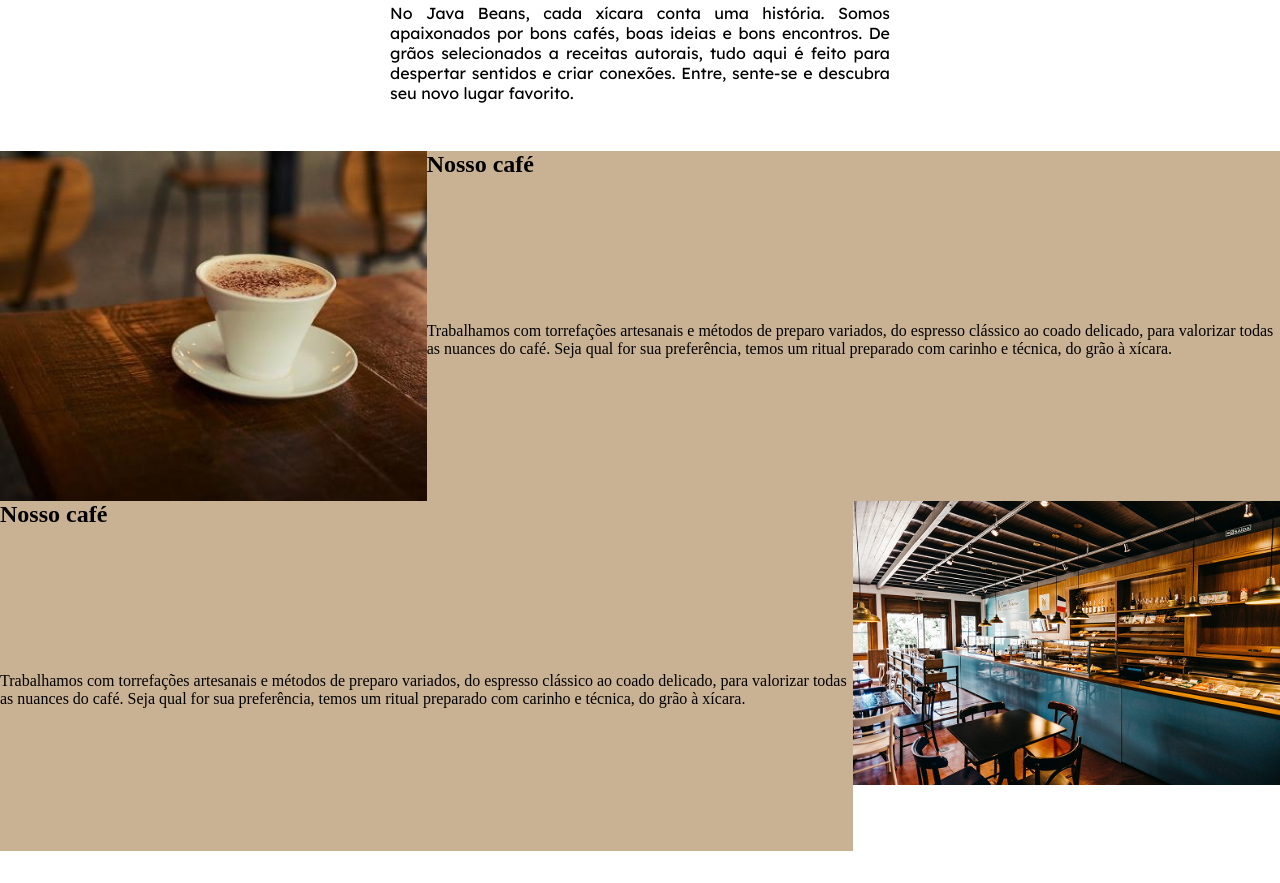
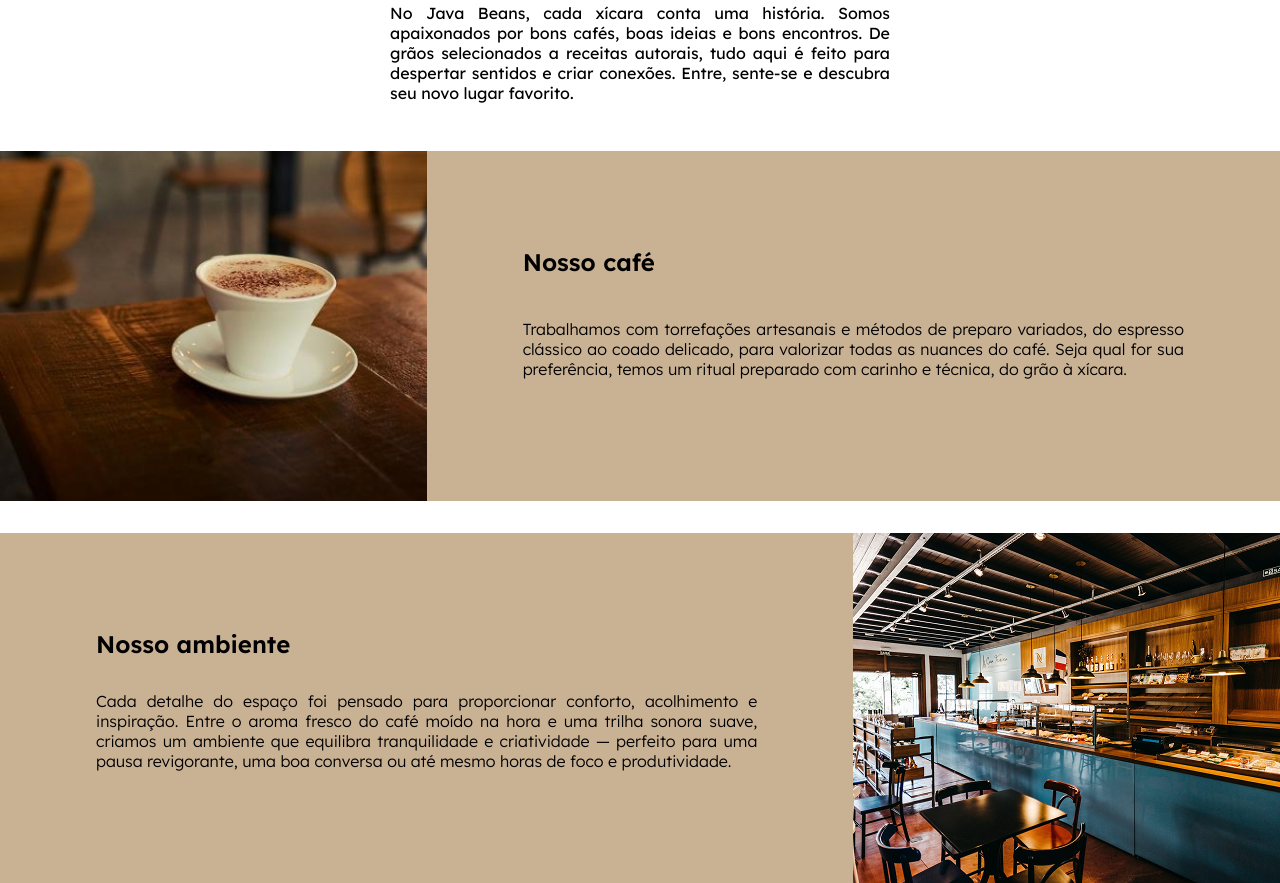
Before and after one commit to lucasfratus/javabeans, a plain HTML site: page index.html in a window 1280 px wide. Shown: the part 619-1502 px from the top of the page. Before the commit the page ends 1470 px from the top, so only its background shows below. Drawn offline with Linux system fonts and the light colour scheme; a web font is replaced by a local one.

Commit message:
feat: seção cafe e ambiente pronto

```diff
--- a/index.html
+++ b/index.html
@@ -49,12 +49,13 @@
       </div>
       <div class="area">
         <div class="text">
-          <h2>Nosso café</h2>
+          <h2>Nosso ambiente</h2>
           <p>
-            Trabalhamos com torrefações artesanais e métodos de preparo
-            variados, do espresso clássico ao coado delicado, para valorizar
-            todas as nuances do café. Seja qual for sua preferência, temos um
-            ritual preparado com carinho e técnica, do grão à xícara.
+            Cada detalhe do espaço foi pensado para proporcionar conforto,
+            acolhimento e inspiração. Entre o aroma fresco do café moído na hora
+            e uma trilha sonora suave, criamos um ambiente que equilibra
+            tranquilidade e criatividade — perfeito para uma pausa revigorante,
+            uma boa conversa ou até mesmo horas de foco e produtividade.
           </p>
         </div>
         <img src="images/area.png" alt="imagem da cafeteria" />
--- a/styles/index.css
+++ b/styles/index.css
@@ -60,16 +60,19 @@ header {
 }
 
 .about {
-  display: grid;
-  grid-template-columns: repeat(3, 1fr);
-  grid-template-rows: 350px 350px;
+  display: flex;
+  flex-direction: column;
+  gap: 32px;
   height: fit-content;
-  width: 100%;
 }
 
 .about .coffee,
 .about .area {
-  display: contents; /* faz os filhos diretos participar do grid pai*/
+  display: grid;
+  grid-template-columns: repeat(3, 1fr);
+  grid-template-rows: 350px;
+  height: fit-content;
+  width: 100%;
 }
 
 .about .coffee img {
@@ -90,15 +93,28 @@ header {
   background: #c9b194;
   grid-row: 1;
   grid-column: 2 / span 2;
+  padding: 96px;
+  text-align: justify;
+  font-family: "Lexend", sans-serif;
+  gap: 16px;
+}
+
+.about .coffee .text h2 {
+  font-weight: 600;
+}
+
+.about .coffee .text p {
+  font-weight: 300;
 }
 
 .about .area img {
   display: grid;
   width: 100%;
-  grid-row: 2;
+  grid-row: 1;
   grid-column: 3;
   max-width: 100%;
   max-height: 350px;
+  height: 350px;
   object-fit: cover;
   object-position: bottom;
 }
@@ -106,8 +122,19 @@ header {
 .about .area .text {
   display: grid;
   width: 100%;
-  grid-row: 2;
+  grid-row: 1;
   grid-column: 1 / span 2;
   background: #c9b194;
+  padding: 96px;
+  text-align: justify;
+  font-family: "Lexend", sans-serif;
+  gap: 16px;
+}
 
+.about .area .text h2 {
+  font-weight: 600;
 }
+
+.about .area .text p {
+  font-weight: 300;
+}
```
